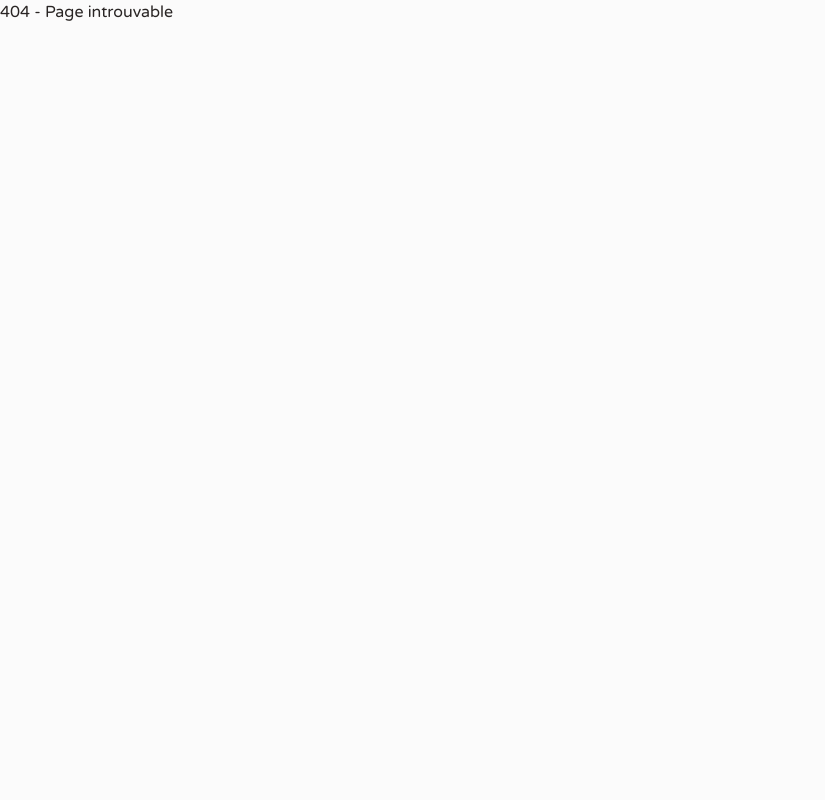
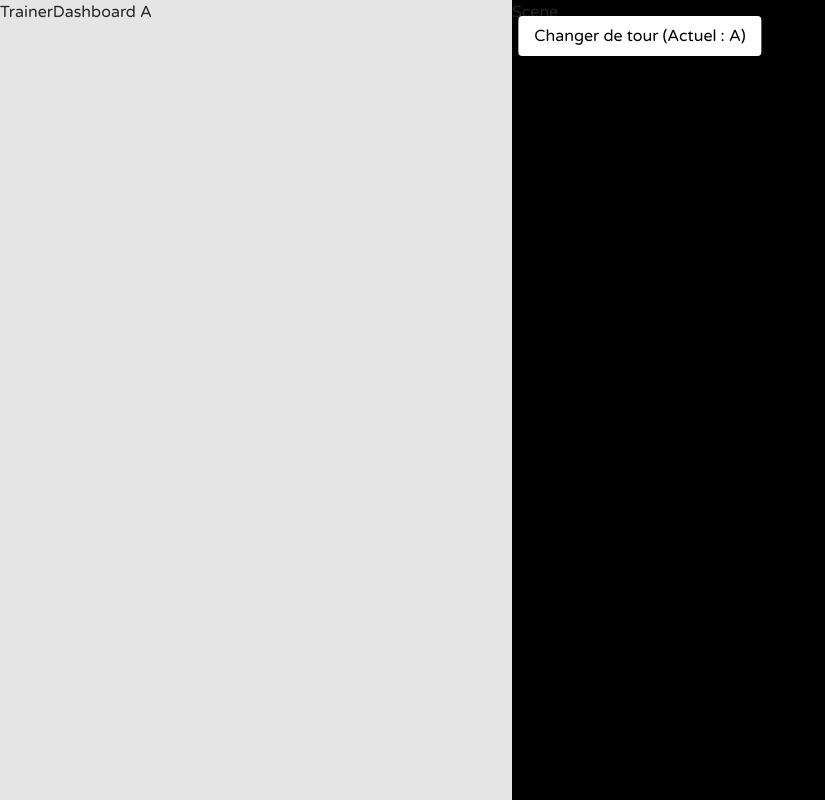
Before and after one commit to thomas77240/PokeBaston, a React app in the folder frontend/: page /game/1 in a window 1280 px wide. Before the commit this address had no page. Shown: the whole page, without its empty margins (0-825 px from the left). Built offline with nearby package versions, Linux system fonts and the light colour scheme; the HTML template or start-up script is replaced by a standard one.

Commit message:
⌛wip: game page layout

```diff
--- a/frontend/src/App.tsx
+++ b/frontend/src/App.tsx
@@ -5,6 +5,7 @@ import BaseLayout from './layouts/BaseLayout';
 import CreateGameLayout from './layouts/GameSetupLayout';
 import GameConfig from './pages/GameSettings';
 import GameSetupSummary from './pages/GameSetupSummary';
+import Game from './pages/Game';
 
 function App() {
 	return (
@@ -19,6 +20,7 @@ function App() {
 				<Route path="trainer-2" element={<TeamConfig trainer={"B"} />} />
 				<Route path="summary" element={<GameSetupSummary />} />
 			</Route>
+				<Route path='/game/:gameId' element={<Game />} />
 		</Routes>
 	);
 }
--- /dev/null
+++ b/frontend/src/components/Game/Stage.tsx
@@ -0,0 +1,7 @@
+const Scene = () => {
+  return (
+    <div>Scene</div>
+  )
+}
+
+export default Scene
--- /dev/null
+++ b/frontend/src/components/Game/TrainerMenu.tsx
@@ -0,0 +1,9 @@
+interface TrainerDashboardProps {
+    trainer: 'A' | 'B';
+}
+
+const TrainerDashboard = ({ trainer }: TrainerDashboardProps) => {
+	return <div className="w-full h-full">TrainerDashboard {trainer}</div>;
+};
+
+export default TrainerDashboard;
--- a/frontend/src/layouts/GameSetupLayout.tsx
+++ b/frontend/src/layouts/GameSetupLayout.tsx
@@ -166,6 +166,8 @@ const CreateGameLayout = () => {
 		if (request.ok) {
 			const data = await request.json();
 			console.log('Partie créée :', data);
+			navigate(`/game/${data.gameId}`);
+
 		} else {
 			console.error('Erreur lors de la création :', request.statusText);
 		}
--- /dev/null
+++ b/frontend/src/pages/Game.tsx
@@ -0,0 +1,53 @@
+import Scene from '@/components/Game/Stage';
+import TrainerDashboard from '@/components/Game/TrainerMenu';
+import { motion } from 'framer-motion';
+import { useState } from 'react';
+// import { useParams } from 'react-router-dom';
+
+const Game = () => {
+	// const { gameId } = useParams();
+
+	// État pour savoir qui est en train de jouer
+	const [currentPlayer, setCurrentPlayer] = useState<'A' | 'B'>('A');
+
+	const switchTurn = () => {
+		setCurrentPlayer((prev) => (prev === 'A' ? 'B' : 'A'));
+	};
+
+	return (
+		<div className="overflow-hidden relative w-screen h-screen bg-black">
+			{/* BOUTON TEMPORAIRE : Pour tester le slide, à retirer plus tard */}
+			<button
+				className="absolute top-4 left-1/2 -translate-x-1/2 z-50 px-4 py-2 bg-white text-black rounded shadow"
+				onClick={switchTurn}
+			>
+				Changer de tour (Actuel : {currentPlayer})
+			</button>
+
+			{/* CONTENEUR PRINCIPAL : Fait 140vw de large (40vw + 60vw + 40vw) */}
+			<motion.div
+				className="flex w-[140vw] h-full"
+				// Si c'est A, position X à 0. Si c'est B, on décale de la largeur d'un menu vers la gauche (-40vw).
+				animate={{ x: currentPlayer === 'A' ? '0vw' : '-40vw' }}
+				transition={{ duration: 0.5, ease: 'easeInOut' }}
+			>
+				{/* COLONNE 1 : Menu Joueur 1 (A) */}
+				<div className="w-[40vw] h-full bg-[#e5e5e5]">
+					<TrainerDashboard trainer="A" />
+				</div>
+
+				{/* COLONNE 2 : Scène de jeu (Le centre qui reste toujours visible) */}
+				<div className="w-[60vw] h-full relative">
+					<Scene />
+				</div>
+
+				{/* COLONNE 3 : Menu Joueur 2 (B) */}
+				<div className="w-[40vw] h-full bg-[#e5e5e5]">
+					<TrainerDashboard trainer="B" />
+				</div>
+			</motion.div>
+		</div>
+	);
+};
+
+export default Game;
```
